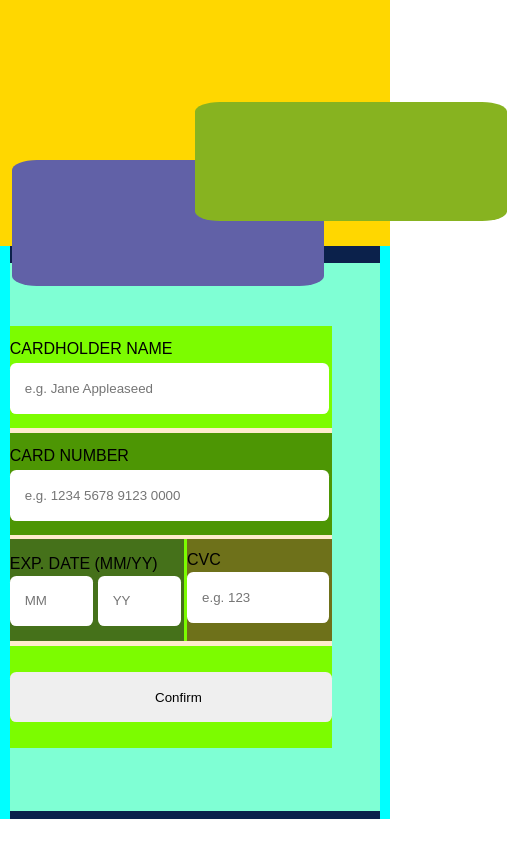
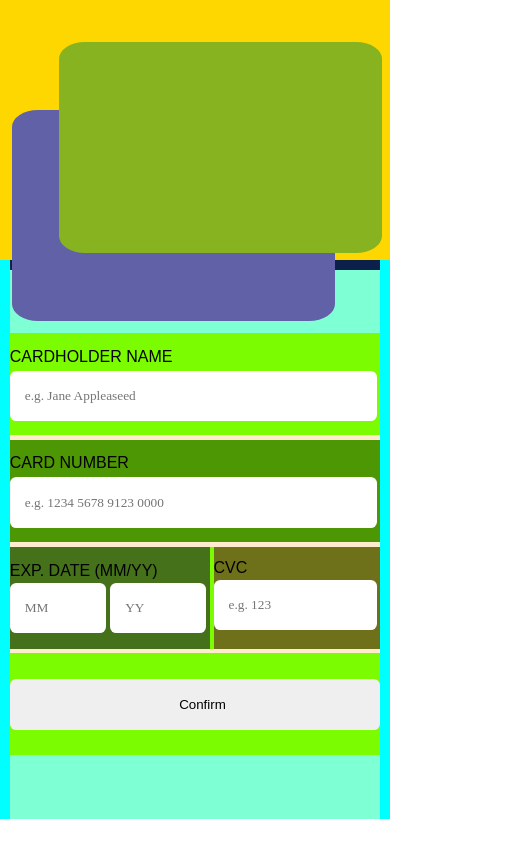
Before and after one commit to 12atrlck/Class-Project, a plain HTML site: page trial.html in a window 390 px wide. Shown: the whole page, 507 px wide, since content can reach past the window. Drawn offline with Linux system fonts and the light colour scheme.

Commit message:
Almost done with the project

```diff
--- a/trial.css
+++ b/trial.css
@@ -15,7 +15,7 @@
     /* justify-content: space-evenly; */
 }
 
-@media only screen and (max-width: 600px){
+@media only screen and (max-width: 479px){
     .container{
         width: 100%;
         height: 97vh;
@@ -36,15 +36,19 @@
     flex-direction: column;
 }
 
-@media only screen and (max-width: 600px){
+@media only screen and (max-width: 479px){
     .small{
         width: 100%;
-        height: 30vh;
+        height: 35vh;
         background-color: gold;
         display: flex;
         justify-content: space-between;
         flex-direction: column;
     }
+}
+
+@media only screen and (min-width: 480;)(max-width: 767px){
+
 }
 
 .front{
@@ -57,14 +61,14 @@
     border-radius: 8%;
 }
 
-@media only screen and (max-width: 600px){
+@media only screen and (max-width: 479px){
     .front{
-        position: relative;
-        width: 80%;
-        height: 190%;
+        position: absolute;
+        width: 83%;
+        height: 25vh;
         background-color: rgb(97, 97, 167);
         border-radius: 8%;
-        top: 65%;
+        top: 13%;
         left: 3%;
     }
 }
@@ -79,14 +83,15 @@
     border-radius: 8%;
 }
 
-@media only screen and (max-width: 600px){
+@media only screen and (max-width: 479px){
     .back{
-        position: relative;
-        width: 80%;
-        height: 180%;
+        position: absolute;
+        width: 83%;
+        height: 25vh;
         background-color: #87b320;
         border-radius: 8%;
-        bottom: 10%;
+        top: 5%;
+        left: 15%;
     }
 }
 
@@ -99,7 +104,7 @@
     align-items: center;
 }
 
-@media only screen and (max-width: 600px){
+@media only screen and (max-width: 479px){
     .big{
         width: 95%;
         height: 70vh;
@@ -119,7 +124,7 @@ form{
     margin-left: 37%;
 }
 
-@media only screen and (max-width: 600px){
+@media only screen and (max-width: 479px){
     form{
         width: 100%;
         height: 65vh;
@@ -138,6 +143,17 @@ form{
     background-color: blanchedalmond;
     justify-content: space-between;
     flex-direction: column;
+}
+
+@media only screen and (max-width: 479px){
+    .main{
+        width: 100%;
+        height: 50vh;
+        display: flex;
+        background-color: blanchedalmond;
+        justify-content: space-between;
+        flex-direction: column;
+    }
 }
 
 .name{
@@ -193,6 +209,7 @@ input{
     border-radius: 0.75vh;
     border: none;
     padding-left: 15px;
+    font-family: Roboto Slab;
 }
 
 .card-details input{
--- a/trial.html
+++ b/trial.html
@@ -5,6 +5,9 @@
     <meta name="viewport" content="width=device-width, initial-scale=1.0">
     <title>Project</title>
     <link rel="stylesheet" href="trial.css">
+    <link rel="preconnect" href="https://fonts.googleapis.com">
+<link rel="preconnect" href="https://fonts.gstatic.com" crossorigin>
+<link href="https://fonts.googleapis.com/css2?family=Roboto:ital,wght@0,100;0,300;0,400;0,500;0,700;0,900;1,100;1,300;1,400;1,500;1,700;1,900&display=swap" rel="stylesheet">
 </head>
 <body>
     <div class="container">
```
